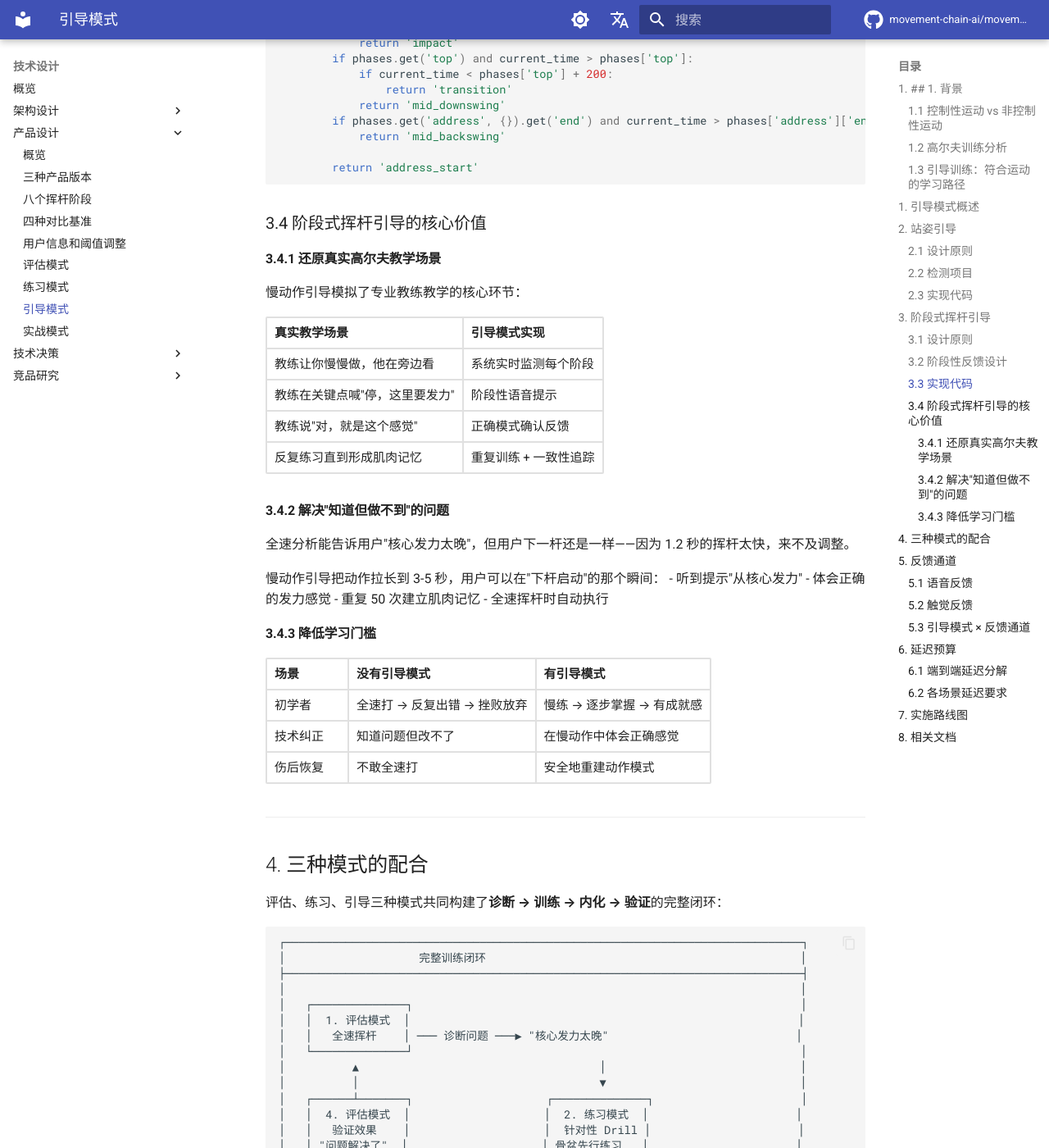
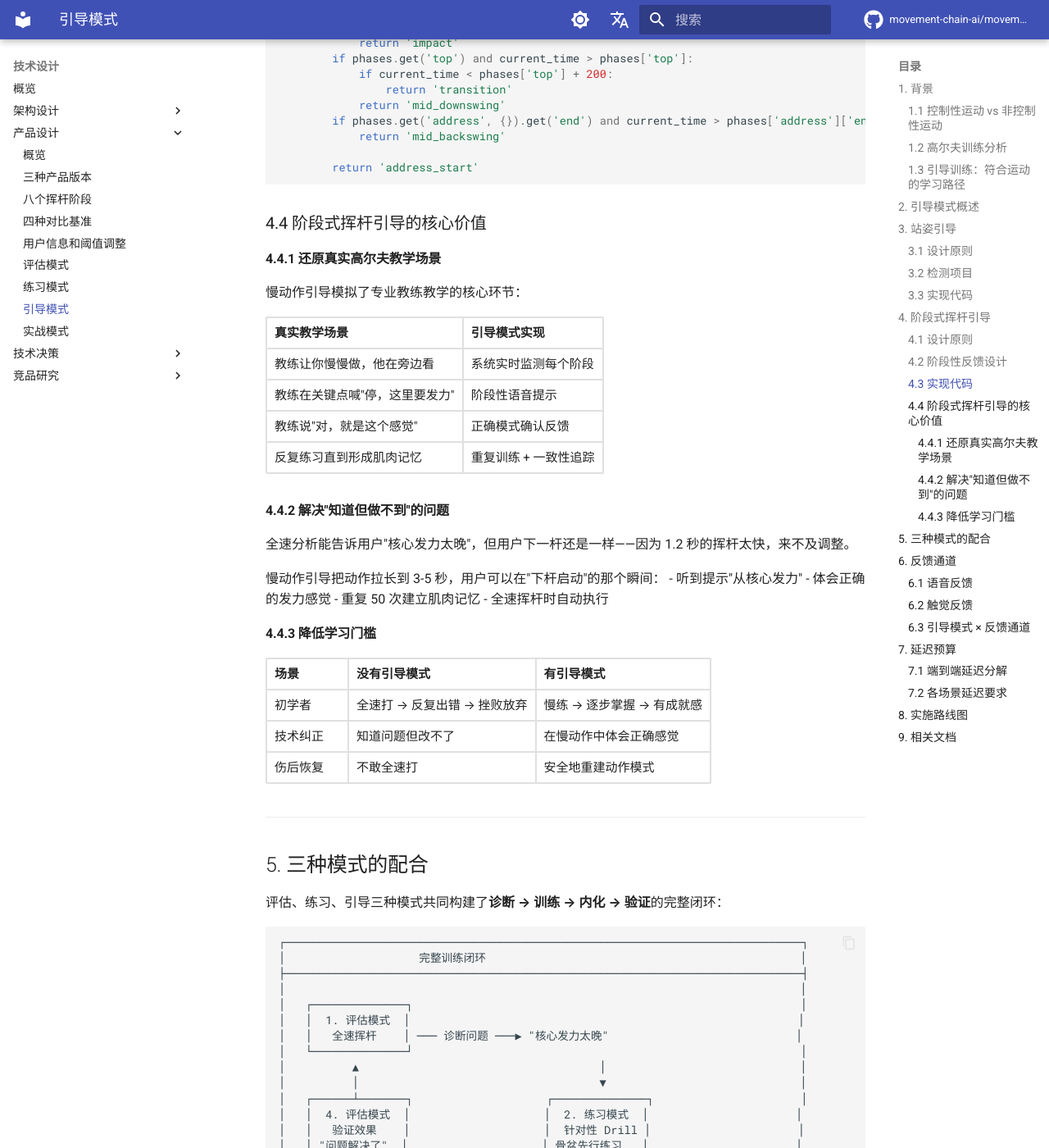
Before and after one commit to movement-chain-ai/movement-chain-docs, an MkDocs documentation site: the page built from docs/zh/design/specs/guide-mode.md, in a window 1280 px wide and 1400 px high, scrolled down 9507 px. Shown: the whole window at 82% size. Built offline with MkDocs 1.6.1 and Material for MkDocs 9.7.7, drawn with Linux system fonts in a browser that asks for light colours; comment, search, counter and statistics services are not loaded; the version menu is left out; some of the changed text lies outside the part shown.

Commit message:
fix: 修复引导模式文档章节编号
- 修正重复的 "## 1." 章节
- 更新所有主章节编号 (1-9)
- 更新所有子章节编号 (3.x, 4.x, 6.x, 7.x)

🤖 Generated with [Claude Code](https://claude.com/claude-code)

Co-Authored-By: Claude Opus 4.5 <noreply@anthropic.com>

````diff
--- a/docs/zh/design/specs/guide-mode.md
+++ b/docs/zh/design/specs/guide-mode.md
@@ -6,7 +6,7 @@
 >
 ---
 
-## 1. ## 1. 背景
+## 1. 背景
 
 在设计引导模式之前，需要理解一个关键的运动分类维度：**动作过程中能否被干预**。
 
@@ -131,7 +131,7 @@
 | **用户体验** | 知道问题但改不了 | 在过程中体会正确感觉 |
 | **学习效果** | 被动接受评判 | 主动学习建立模式 |
 
-## 1. 引导模式概述
+## 2. 引导模式概述
 
 引导模式与评估模式的核心区别：
 
@@ -166,9 +166,9 @@
 
 ---
 
-## 2. 站姿引导
+## 3. 站姿引导
 
-### 2.1 设计原则
+### 3.1 设计原则
 
 用户在挥杆前有 2-5 秒的准备时间，这是**最佳反馈窗口**：
 
@@ -177,7 +177,7 @@
 - 每次挥杆前都可以检查
 - 这是教练最常做的事情
 
-### 2.2 检测项目
+### 3.2 检测项目
 
 | 检测项 | 传感器 | 阈值 | 反馈语音 |
 |-------|--------|-----|---------|
@@ -190,7 +190,7 @@
 | 膝盖锁死 | Vision | `knee_angle > 175°` | "膝盖弯一下" |
 | 重心偏移 | Vision | `hip_center.x` 偏离中心 | "重心放中间" |
 
-### 2.3 实现代码
+### 3.3 实现代码
 
 ```python
 class SetupGuide:
@@ -336,9 +336,9 @@ class SetupGuide:
 
 ---
 
-## 3. 阶段式挥杆引导
+## 4. 阶段式挥杆引导
 
-### 3.1 设计原则
+### 4.1 设计原则
 
 让用户以 1/4 或 1/2 速度练习，系统可以在每个阶段给出实时反馈。
 
@@ -348,7 +348,7 @@ class SetupGuide:
 1/4 速度:  4.8 秒 (每阶段约 600ms，充足反馈时间)
 ```
 
-### 3.2 阶段性反馈设计
+### 4.2 阶段性反馈设计
 
 | 阶段 | 检测点 | 反馈内容 | 触发条件 |
 |-----|-------|---------|---------|
@@ -359,7 +359,7 @@ class SetupGuide:
 | Mid-Downswing → Impact | 击球前 | "保持手腕" | 检测到加速 |
 | Impact → Finish | 击球后 | "保持平衡" | 检测到击球 |
 
-### 3.3 实现代码
+### 4.3 实现代码
 
 ```python
 class SlowMotionGuide:
@@ -429,9 +429,9 @@ class SlowMotionGuide:
         return 'address_start'
 ```
 
-### 3.4 阶段式挥杆引导的核心价值
+### 4.4 阶段式挥杆引导的核心价值
 
-#### 3.4.1 还原真实高尔夫教学场景
+#### 4.4.1 还原真实高尔夫教学场景
 
 慢动作引导模拟了专业教练教学的核心环节：
 
@@ -442,7 +442,7 @@ class SlowMotionGuide:
 | 教练说"对，就是这个感觉" | 正确模式确认反馈 |
 | 反复练习直到形成肌肉记忆 | 重复训练 + 一致性追踪 |
 
-#### 3.4.2 解决"知道但做不到"的问题
+#### 4.4.2 解决"知道但做不到"的问题
 
 全速分析能告诉用户"核心发力太晚"，但用户下一杆还是一样——因为 1.2 秒的挥杆太快，来不及调整。
 
@@ -452,7 +452,7 @@ class SlowMotionGuide:
 - 重复 50 次建立肌肉记忆
 - 全速挥杆时自动执行
 
-#### 3.4.3 降低学习门槛
+#### 4.4.3 降低学习门槛
 
 | 场景 | 没有引导模式 | 有引导模式 |
 |-----|------------|----------|
@@ -512,7 +512,7 @@ class SlowMotionGuide:
 
 ---
 
-## 5. 反馈通道
+## 6. 反馈通道
 
 反馈通道是指系统向用户传递信息的**形式**，与引导模式是正交的两个维度。
 
@@ -522,7 +522,7 @@ class SlowMotionGuide:
 | **视觉反馈** | <20ms | 所有场景 | 精确展示位置/角度 | 用户需看屏幕 |
 | **触觉反馈** | <50ms | 挥杆引导 | 唯一能实时干预的方式 | 信息量有限 |
 
-### 5.1 语音反馈
+### 6.1 语音反馈
 
 **预录制语音文件**
 
@@ -566,7 +566,7 @@ class FeedbackSpeaker {
 }
 ```
 
-### 5.2 触觉反馈
+### 6.2 触觉反馈
 
 触觉反馈 (<50ms 延迟) 是唯一能在挥杆过程中实时干预的方式。
 
@@ -601,7 +601,7 @@ class FeedbackSpeaker {
 | 下杆过早释放 | 手腕角度过早变化 | 短振 2次 |
 | 疲劳预警 | EMG 激活强度下降 30% | 长振 1次 |
 
-### 5.3 引导模式 × 反馈通道
+### 6.3 引导模式 × 反馈通道
 
 | 分析模式 | 语音反馈 | 视觉反馈 | 触觉反馈 |
 |---------|---------|---------|---------|
@@ -610,9 +610,9 @@ class FeedbackSpeaker {
 
 ---
 
-## 6. 延迟预算
+## 7. 延迟预算
 
-### 6.1 端到端延迟分解
+### 7.1 端到端延迟分解
 
 ```text
 ┌─────────────────────────────────────────────────────────────────────────────┐
@@ -632,7 +632,7 @@ class FeedbackSpeaker {
 └─────────────────────────────────────────────────────────────────────────────┘
 ```
 
-### 6.2 各场景延迟要求
+### 7.2 各场景延迟要求
 
 | 场景 | 延迟要求 | 敏感环节 | 原因 | 优化策略 |
 |-----|---------|---------|------|---------|
@@ -656,7 +656,7 @@ class FeedbackSpeaker {
 
 ---
 
-## 8. 相关文档
+## 9. 相关文档
 
 | 相关文档 | 内容 | 本文档使用 |
 |---------|------|-----------|
````
Also changed, not shown: other parts of docs/zh/design/specs/guide-mode.md (+2 -2 lines).
